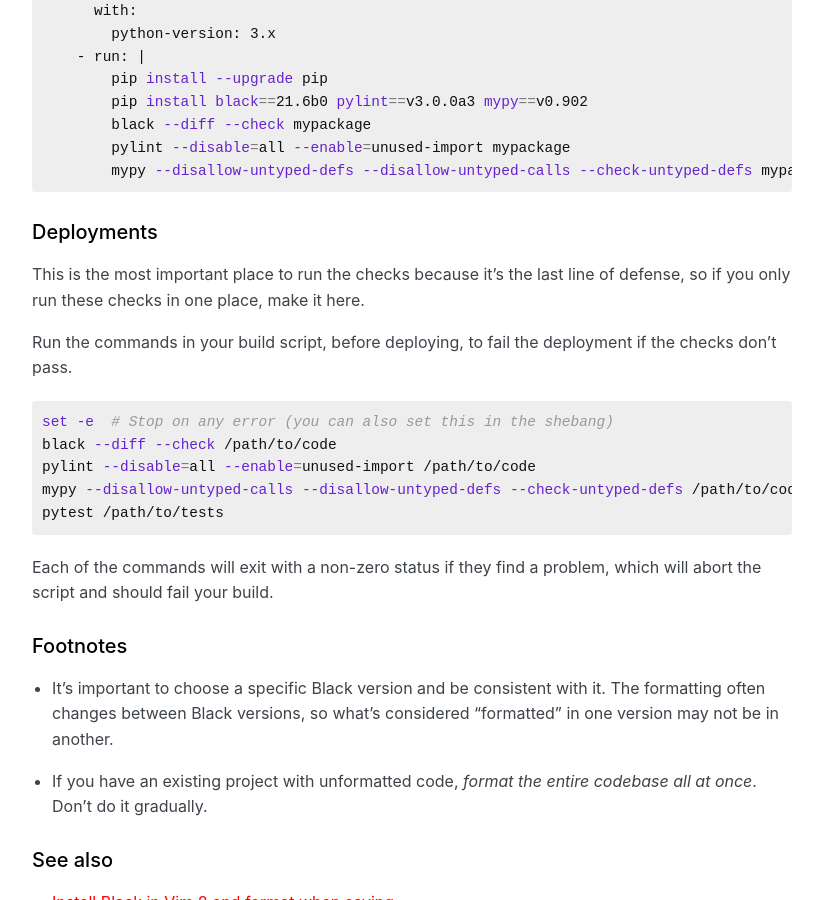
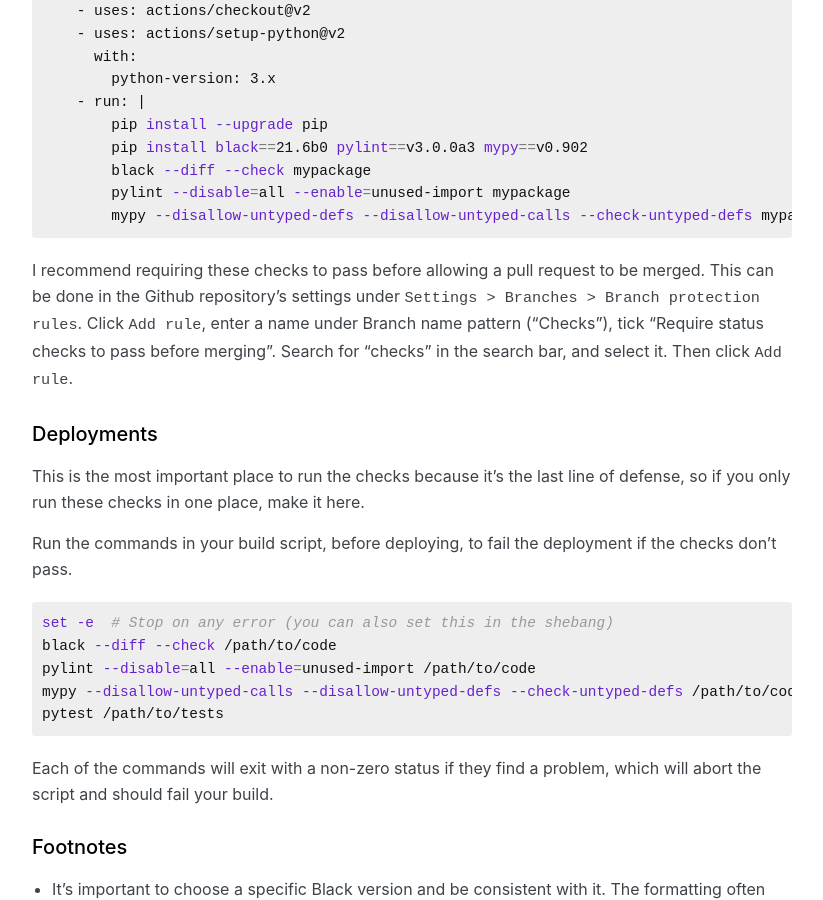
Before and after one commit to explodinglabs/explodinglabs.github.io, a Jekyll site: the page built from _posts/python/2021-07-01-checks.markdown, in a window 1280 px wide and 900 px high, scrolled down 1843 px. Shown: the whole window, without its empty margins (228-1051 px from the left). Built offline with Jekyll 4.4.1, drawn with Linux system fonts in a browser that asks for light colours; some web fonts are replaced.

Commit message:
Update checks post

````diff
--- a/_posts/python/2021-07-01-checks.markdown
+++ b/_posts/python/2021-07-01-checks.markdown
@@ -105,6 +107,13 @@ jobs:
         mypy --disallow-untyped-defs --disallow-untyped-calls --check-untyped-defs mypackage
 ```
 
+I recommend requiring these checks to pass before allowing a pull request to be
+merged. This can be done in the Github repository's settings under `Settings >
+Branches > Branch protection rules`. Click `Add rule`, enter a name under
+Branch name pattern ("Checks"), tick "Require status checks to pass before
+merging".  Search for "checks" in the search bar, and select it. Then click
+`Add rule`.
+
 ## Deployments
 
 This is the most important place to run the checks because it's the last line
````
Also changed, not shown: other parts of _posts/python/2021-07-01-checks.markdown (+2 -0 lines).
